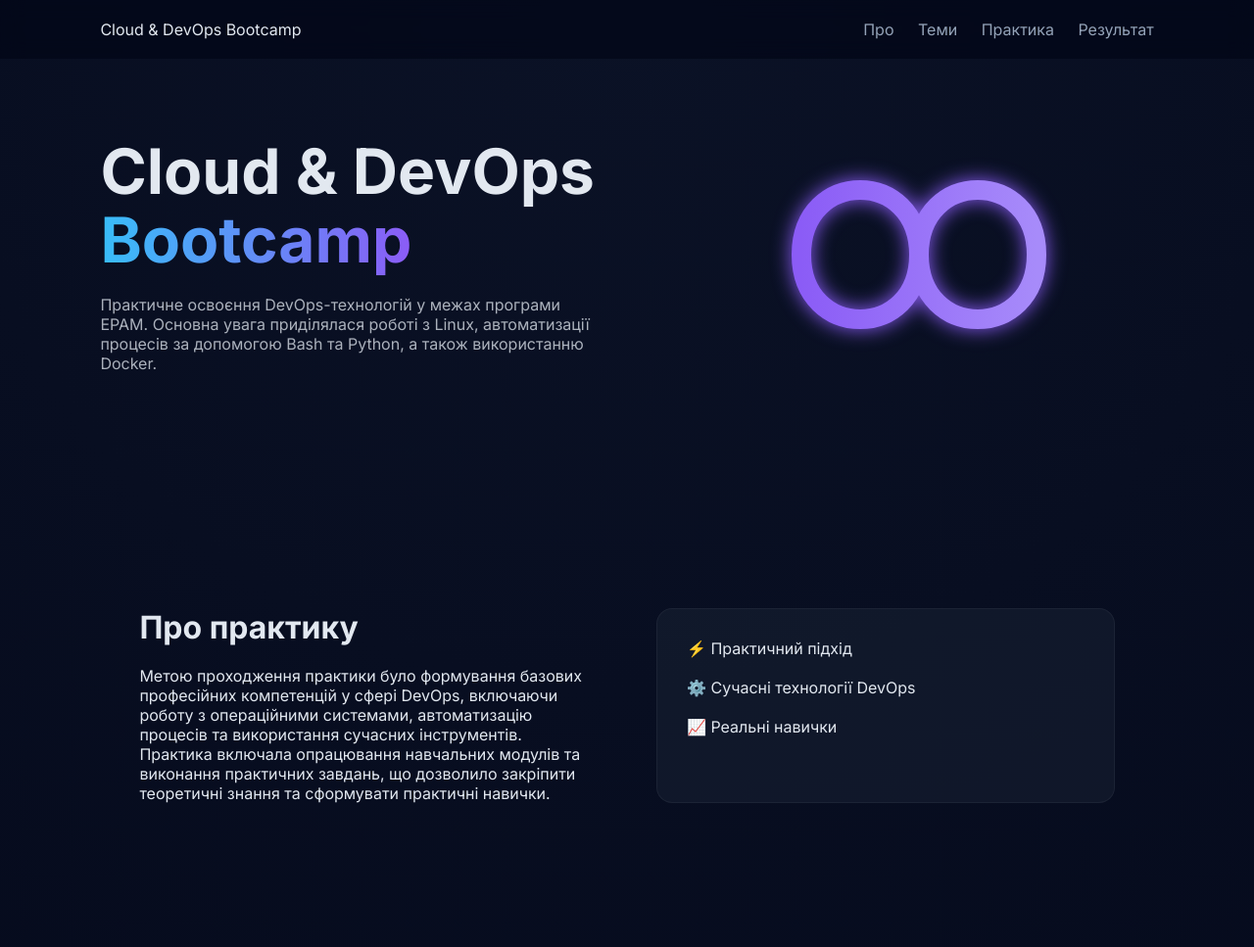
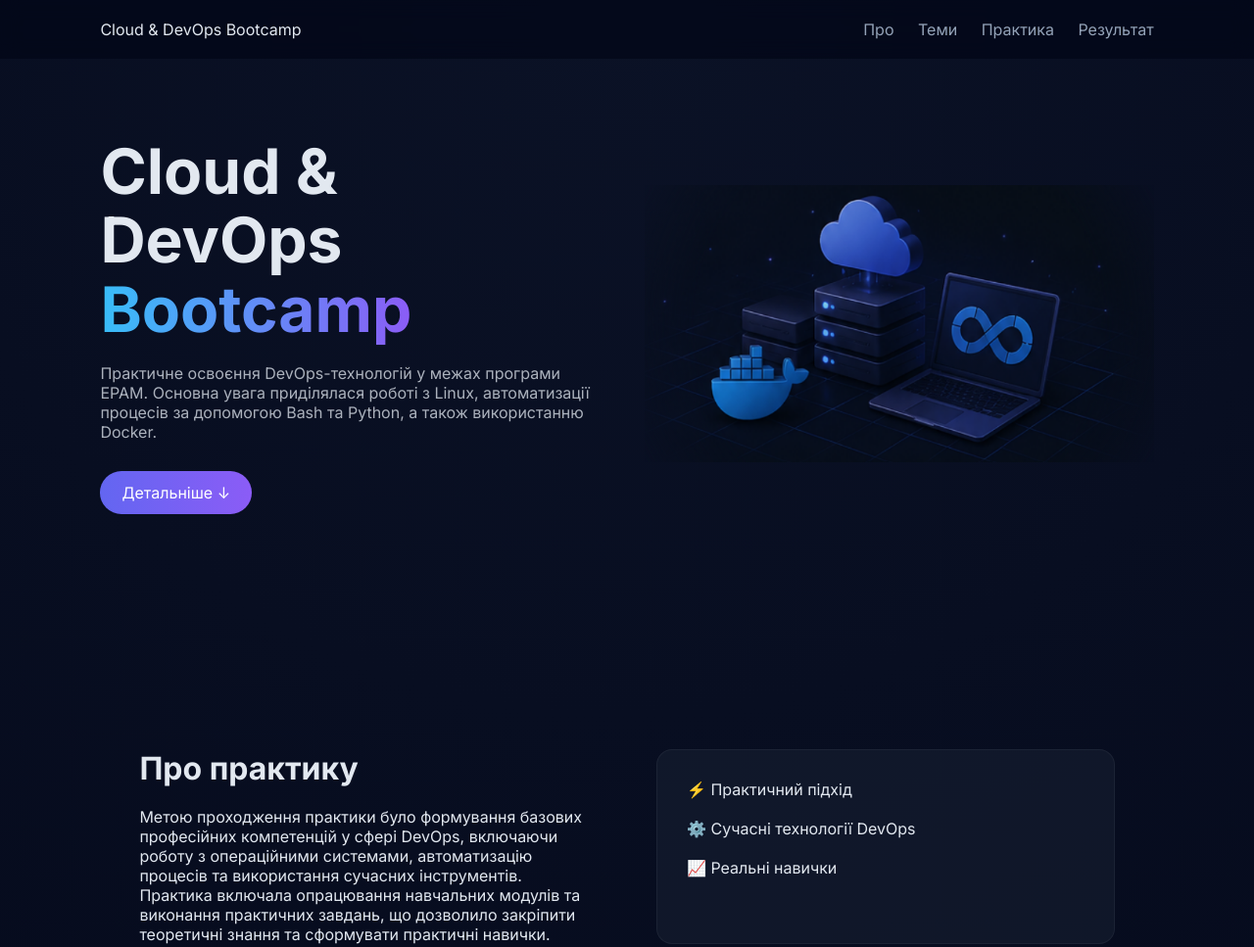
Before and after one commit to sofianadraga/devops-bootcamp, a plain HTML site: page index.html in a window 1280 px wide. Shown: the top 967 px of the page at 98% size. Drawn offline with Linux system fonts and the light colour scheme.

Commit message:
Update index.html

```diff
--- a/index.html
+++ b/index.html
@@ -8,6 +8,10 @@
 
 <style>
 *{margin:0;padding:0;box-sizing:border-box}
+
+html{
+    scroll-behavior:smooth;
+}
 
 body{
     font-family:'Inter',sans-serif;
@@ -32,14 +36,20 @@
     margin-left:20px;
     text-decoration:none;
 }
+
 nav a:hover{color:white}
 
 /* HERO */
 .hero{
     display:flex;
+    align-items:center;
     justify-content:space-between;
-    align-items:center;
     padding:140px 8%;
+    overflow:hidden;
+}
+
+.hero-text{
+    max-width:500px;
 }
 
 .hero h1{
@@ -55,24 +65,34 @@
 
 .hero p{
     margin-top:20px;
-    max-width:520px;
     opacity:.75;
 }
 
-/* DEVOPS INFINITY */
-.devops-icon{
-    width:480px;
-    filter:
-        drop-shadow(0 0 20px #8b5cf6)
-        drop-shadow(0 0 50px #8b5cf6)
-        drop-shadow(0 0 90px rgba(139,92,246,0.6));
-    animation:glowPulse 3s infinite;
+/* BUTTON */
+.btn{
+    display:inline-block;
+    margin-top:30px;
+    padding:12px 22px;
+    background:linear-gradient(90deg,#6366f1,#8b5cf6);
+    border-radius:30px;
+    color:white;
+    text-decoration:none;
+    transition:.3s;
 }
 
-@keyframes glowPulse{
-    0%{filter:drop-shadow(0 0 10px #8b5cf6)}
-    50%{filter:drop-shadow(0 0 60px #8b5cf6)}
-    100%{filter:drop-shadow(0 0 10px #8b5cf6)}
+.btn:hover{
+    transform:translateY(-2px);
+    box-shadow:0 10px 30px rgba(139,92,246,0.4);
+}
+
+/* IMAGE */
+.hero-image img{
+    width:520px;
+
+    mask-image: radial-gradient(circle at center, black 70%, transparent 100%);
+    -webkit-mask-image: radial-gradient(circle at center, black 70%, transparent 100%);
+
+    opacity:0.95;
 }
 
 /* SECTION */
@@ -166,7 +186,8 @@
 </nav>
 
 <div class="hero">
-    <div>
+
+    <div class="hero-text">
         <h1>
             Cloud & DevOps<br>
             <span class="gradient">Bootcamp</span>
@@ -177,27 +198,16 @@
             Основна увага приділялася роботі з Linux, автоматизації процесів
             за допомогою Bash та Python, а також використанню Docker.
         </p>
+
+        <a href="#about" class="btn">
+            Детальніше ↓
+        </a>
     </div>
 
-    <!-- НОРМАЛЬНА DEVOPS ІКОНКА -->
-    <svg class="devops-icon" viewBox="0 0 600 300">
-      <defs>
-        <linearGradient id="grad" x1="0%" y1="0%" x2="100%" y2="0%">
-          <stop offset="0%" stop-color="#8b5cf6"/>
-          <stop offset="100%" stop-color="#a78bfa"/>
-        </linearGradient>
-      </defs>
+    <div class="hero-image">
+        <img src="hero.png" alt="devops">
+    </div>
 
-      <path d="M150,150
-               C150,40 300,40 300,150
-               C300,260 450,260 450,150
-               C450,40 300,40 300,150
-               C300,260 150,260 150,150"
-            fill="none"
-            stroke="url(#grad)"
-            stroke-width="25"
-            stroke-linecap="round"/>
-    </svg>
 </div>
 
 <section id="about" class="fade">
@@ -231,10 +241,10 @@
     <h2>Теми навчання</h2>
 
     <div class="grid">
-        <div class="card"><b>Linux Practice</b><br>Робота з файловою системою та процесами</div>
-        <div class="card"><b>Bash Practice</b><br>Автоматизація за допомогою скриптів</div>
-        <div class="card"><b>Python Practice</b><br>Скрипти та обробка даних</div>
-        <div class="card"><b>Docker Practice</b><br>Контейнеризація та середовища</div>
+        <div class="card">Linux Practice</div>
+        <div class="card">Bash Practice</div>
+        <div class="card">Python Practice</div>
+        <div class="card">Docker Practice</div>
     </div>
 </section>
 
```
